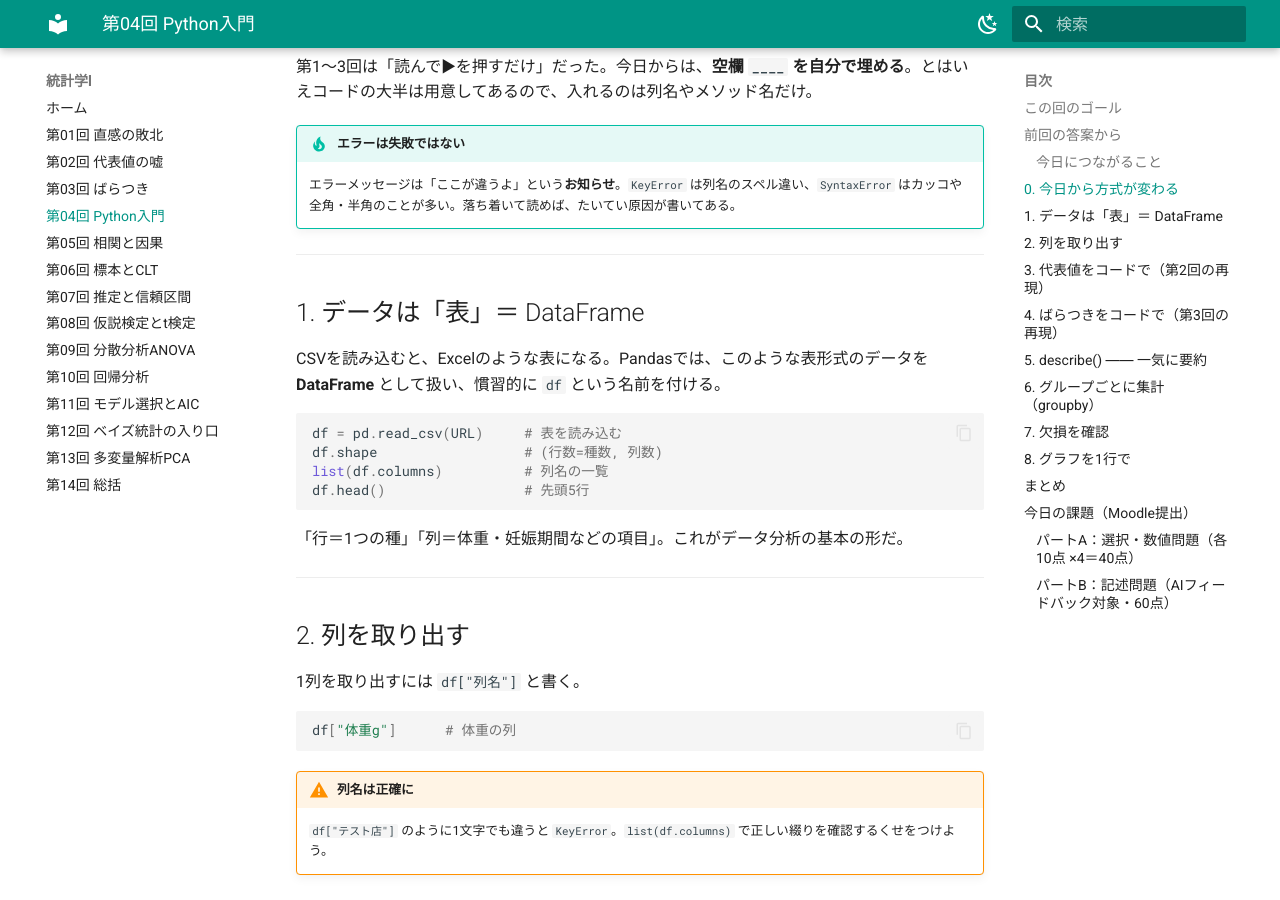
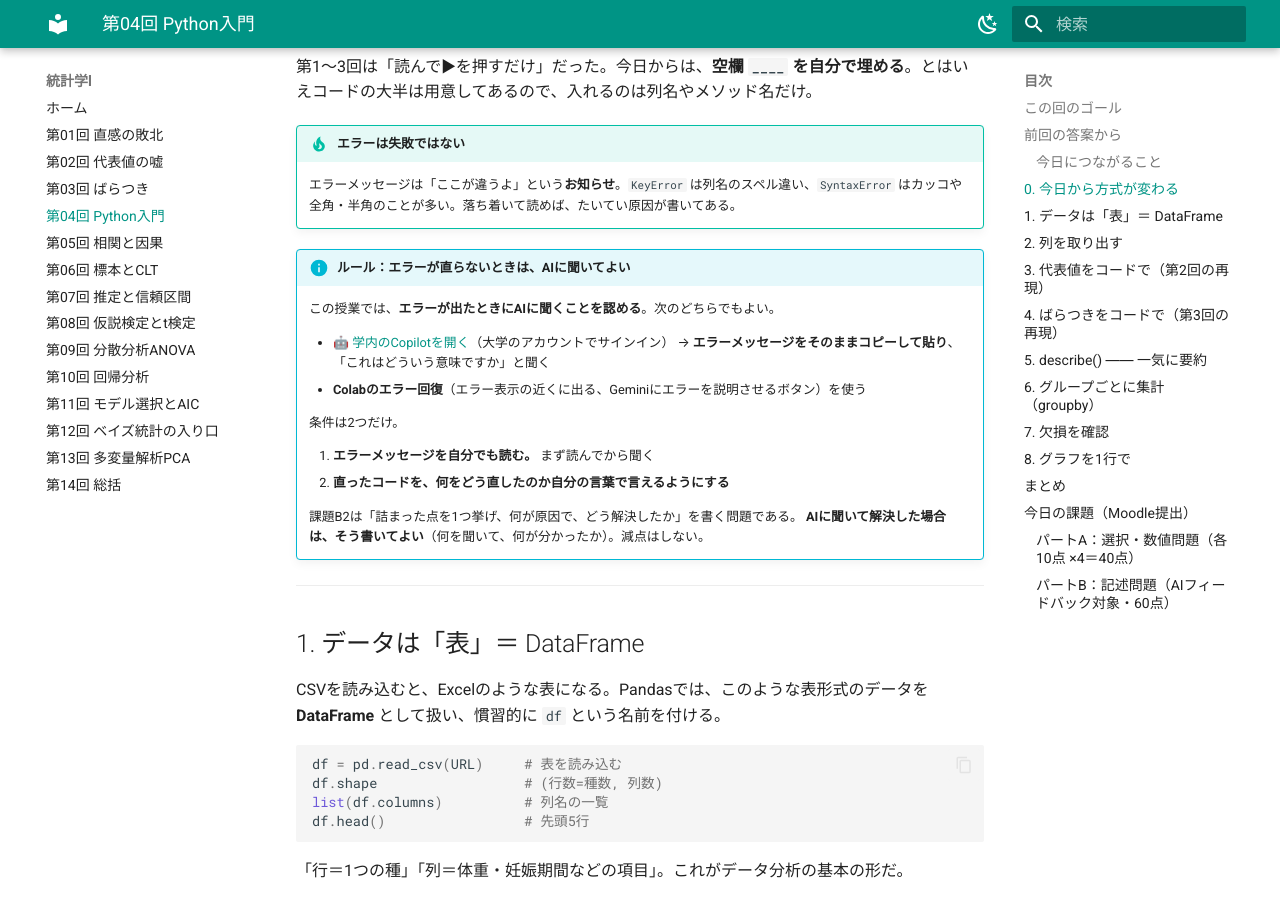
Before and after one commit to aonoa68/toukei-1, an MkDocs documentation site: the page built from docs/04_python_intro.md, in a window 1280 px wide and 900 px high, scrolled down 2203 px. Built offline with MkDocs 1.6.1 and Material for MkDocs 9.7.7, drawn with Linux system fonts in a browser that asks for light colours.

Commit message:
エラー時にAIに聞いてよいルールを追加（学内Copilot／Colabのエラー回復）
Co-Authored-By: Claude Opus 5 (1M context) <noreply@anthropic.com>

```diff
--- a/docs/04_python_intro.md
+++ b/docs/04_python_intro.md
@@ -92,6 +92,21 @@
 
 !!! tip "エラーは失敗ではない"
     エラーメッセージは「ここが違うよ」という**お知らせ**。`KeyError` は列名のスペル違い、`SyntaxError` はカッコや全角・半角のことが多い。落ち着いて読めば、たいてい原因が書いてある。
+
+!!! info "ルール：エラーが直らないときは、AIに聞いてよい"
+    この授業では、**エラーが出たときにAIに聞くことを認める**。次のどちらでもよい。
+
+    - [🤖 学内のCopilotを開く](https://m365.cloud.microsoft/chat)（大学のアカウントでサインイン）
+      → **エラーメッセージをそのままコピーして貼り**、「これはどういう意味ですか」と聞く
+    - **Colabのエラー回復**（エラー表示の近くに出る、Geminiにエラーを説明させるボタン）を使う
+
+    条件は2つだけ。
+
+    1. **エラーメッセージを自分でも読む。** まず読んでから聞く
+    2. **直ったコードを、何をどう直したのか自分の言葉で言えるようにする**
+
+    課題B2は「詰まった点を1つ挙げ、何が原因で、どう解決したか」を書く問題である。
+    **AIに聞いて解決した場合は、そう書いてよい**（何を聞いて、何が分かったか）。減点はしない。
 
 ---
 
```
